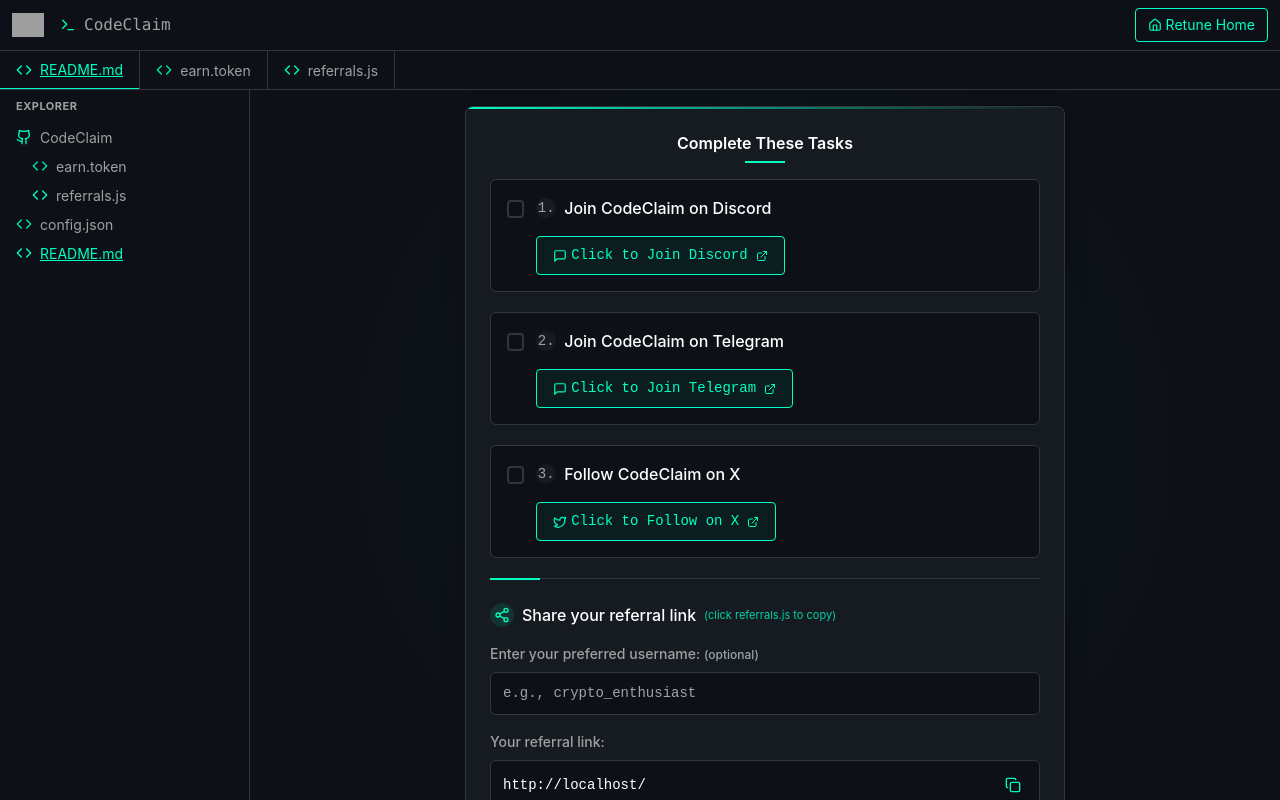
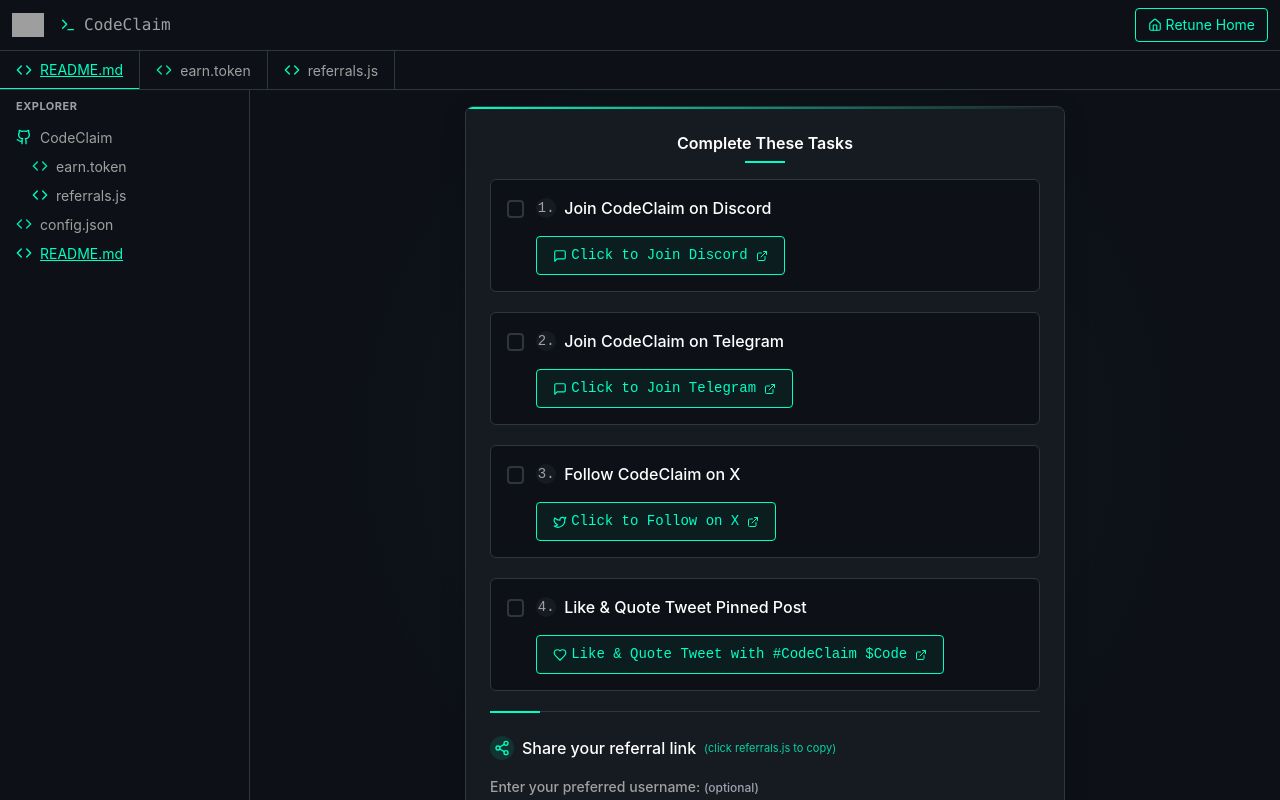
Before and after one commit to AltcoinDaddy/codeclaim, a Next.js app: page / in a window 1280 px wide. Built offline with nearby package versions, Linux system fonts and the light colour scheme; grey boxes are pictures that could not be loaded.

Commit message:
feat: add tweet task to waitlist form
Update task completion state for new tweet task.

Co-authored-by: null <96066904+AltcoinDaddy@users.noreply.github.com>

```diff
--- a/app/actions.ts
+++ b/app/actions.ts
@@ -4,13 +4,13 @@ import { getServerSide } from "@/lib/supabase"
 import { revalidatePath } from "next/cache"
 import { randomUUID } from "crypto"
 
-type TaskType = "discord" | "telegram" | "twitter"
+type TaskType = "discord" | "telegram" | "twitter" | "tweet"
 
 // Update the registerUserWithTasks function to make username optional
 export async function registerUserWithTasks(
   username: string | null,
   walletAddress: string,
-  tasks: { discord: boolean; telegram: boolean; twitter: boolean },
+  tasks: { discord: boolean; telegram: boolean; twitter: boolean; tweet: boolean },
   referrerUsername?: string,
 ) {
   try {
@@ -47,6 +47,7 @@ export async function registerUserWithTasks(
           discord_completed: tasks.discord,
           telegram_completed: tasks.telegram,
           twitter_completed: tasks.twitter,
+          tweet_completed: tasks.tweet,
           updated_at: new Date().toISOString(),
         })
         .eq("id", existingUser.id)
@@ -75,6 +76,7 @@ export async function registerUserWithTasks(
           discord_completed: tasks.discord,
           telegram_completed: tasks.telegram,
           twitter_completed: tasks.twitter,
+          tweet_completed: tasks.tweet,
           referral_count: 0,
         })
         .select("id")
--- a/app/page.tsx
+++ b/app/page.tsx
@@ -25,10 +25,11 @@ import {
   Twitter,
   Wallet,
   ChevronRight,
+  Heart,
 } from "lucide-react"
 
 // Types for task management
-type TaskId = "discord" | "telegram" | "twitter"
+type TaskId = "discord" | "telegram" | "twitter" | "tweet" // Added new task type
 type TaskStatus = Record<TaskId, boolean>
 type TaskTimer = Record<TaskId, number>
 type TaskInProgress = Record<TaskId, boolean>
@@ -52,6 +53,7 @@ export default function Page() {
     discord: false,
     telegram: false,
     twitter: false,
+    tweet: false, // Added new task
   })
 
   // State for task timers
@@ -59,6 +61,7 @@ export default function Page() {
     discord: 0,
     telegram: 0,
     twitter: 0,
+    tweet: 0, // Added new task
   })
 
   // State for task in progress
@@ -66,6 +69,7 @@ export default function Page() {
     discord: false,
     telegram: false,
     twitter: false,
+    tweet: false, // Added new task
   })
 
   // Form state
@@ -95,7 +99,7 @@ export default function Page() {
   const statsRefreshRef = useRef<NodeJS.Timeout | null>(null)
 
   // Check if all tasks are completed
-  const allTasksCompleted = tasks.discord && tasks.telegram && tasks.twitter
+  const allTasksCompleted = tasks.discord && tasks.telegram && tasks.twitter && tasks.tweet // Updated to include new task
 
   // Load saved progress from localStorage on initial render
   useEffect(() => {
@@ -108,7 +112,13 @@ export default function Page() {
     if (savedTasks) {
       try {
         const parsedTasks = JSON.parse(savedTasks) as TaskStatus
-        setTasks(parsedTasks)
+        // Ensure the new task is included even if loading from older localStorage
+        setTasks({
+          discord: parsedTasks.discord || false,
+          telegram: parsedTasks.telegram || false,
+          twitter: parsedTasks.twitter || false,
+          tweet: parsedTasks.tweet || false, // Handle case where old data doesn't have this field
+        })
       } catch (e) {
         console.error("Error parsing saved tasks:", e)
       }
@@ -542,6 +552,7 @@ export default function Page() {
       discord: false,
       telegram: false,
       twitter: false,
+      tweet: false,
     })
     setUsername("")
     setWalletAddress("")
@@ -948,6 +959,51 @@ export default function Page() {
                 </div>
               </div>
 
+              {/* New Quote Tweet Task */}
+              <div className="task-item">
+                <div className="task-item-content">
+                  <input
+                    type="checkbox"
+                    id="task4"
+                    checked={tasks.tweet}
+                    readOnly
+                    className="task-checkbox"
+                    aria-label="Quote Tweet task"
+                  />
+                  <div className="task-details">
+                    <label htmlFor="task4" className="task-label">
+                      <span className={`task-number ${tasks.tweet ? "task-completed" : ""}`}>
+                        {tasks.tweet ? "✓" : "4."}
+                      </span>
+                      Like & Quote Tweet Pinned Post
+                    </label>
+
+                    {!tasks.tweet && !inProgress.tweet ? (
+                      <a
+                        href="https://x.com/code_claim/status/1923475114865078536?s=46"
+                        target="_blank"
+                        rel="noopener noreferrer"
+                        onClick={() => startTaskTimer("tweet")}
+                        className="task-button"
+                        aria-label="Like and Quote Tweet"
+                      >
+                        <span className="flex items-center gap-1">
+                          <Heart className="h-3.5 w-3.5" />
+                          Like & Quote Tweet with #CodeClaim $Code
+                          <ExternalLink className="h-3 w-3 ml-1" />
+                        </span>
+                      </a>
+                    ) : inProgress.tweet ? (
+                      <div className="task-progress">
+                        <div className="task-progress-text">Verifying your task completion...</div>
+                      </div>
+                    ) : (
+                      <div className="task-completed-message">Quote Tweet task completed!</div>
+                    )}
+                  </div>
+                </div>
+              </div>
+
               <div className="referral-section">
                 <div className="referral-header">
                   <span className="referral-icon">
```
